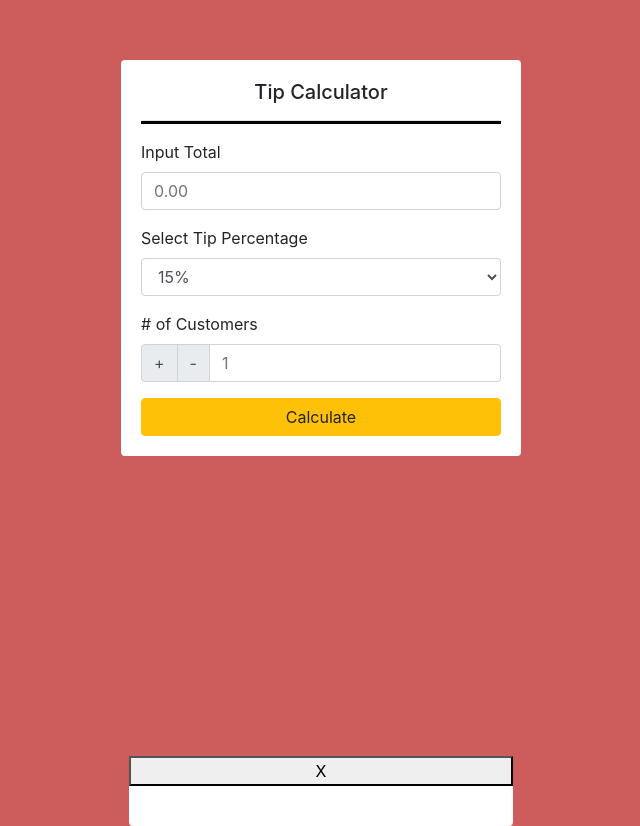
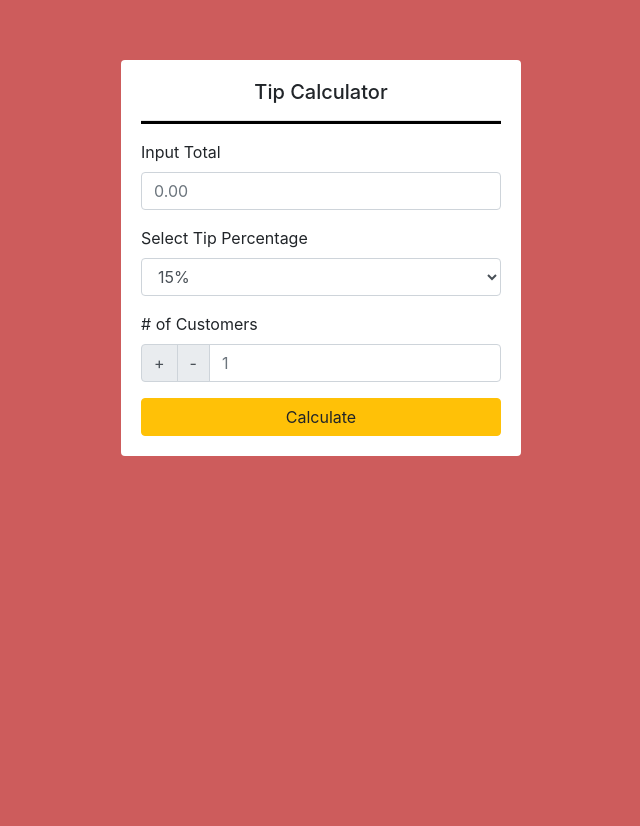
Before and after one commit to domanikj/TaxCalculator, a website: page index.html in a window 1280 px wide. Shown: the part 240-1066 px from the top of the page, without its empty margins (319-959 px from the left). After the commit the page ends 800 px from the top, so only its background shows below. Drawn offline with nearby package versions, Linux system fonts and the light colour scheme; files that its build step writes are made by us from their sources.

Commit message:
Fixed show total card only shows when clicked

```diff
--- a/index.html
+++ b/index.html
@@ -48,9 +48,9 @@
       </div>
      </div>
 
-     <div class="card  mx-auto"  style="width: 24rem; text-align: center;">
+     <div class="card  mx-auto  hide-card"  style="width: 24rem; text-align: center;">
       <button id="x">X</button>
-      <div class="card-body ">
+      <div class="card-body">
         <span id="show-total"></span>
         </div>
         </div>
```
